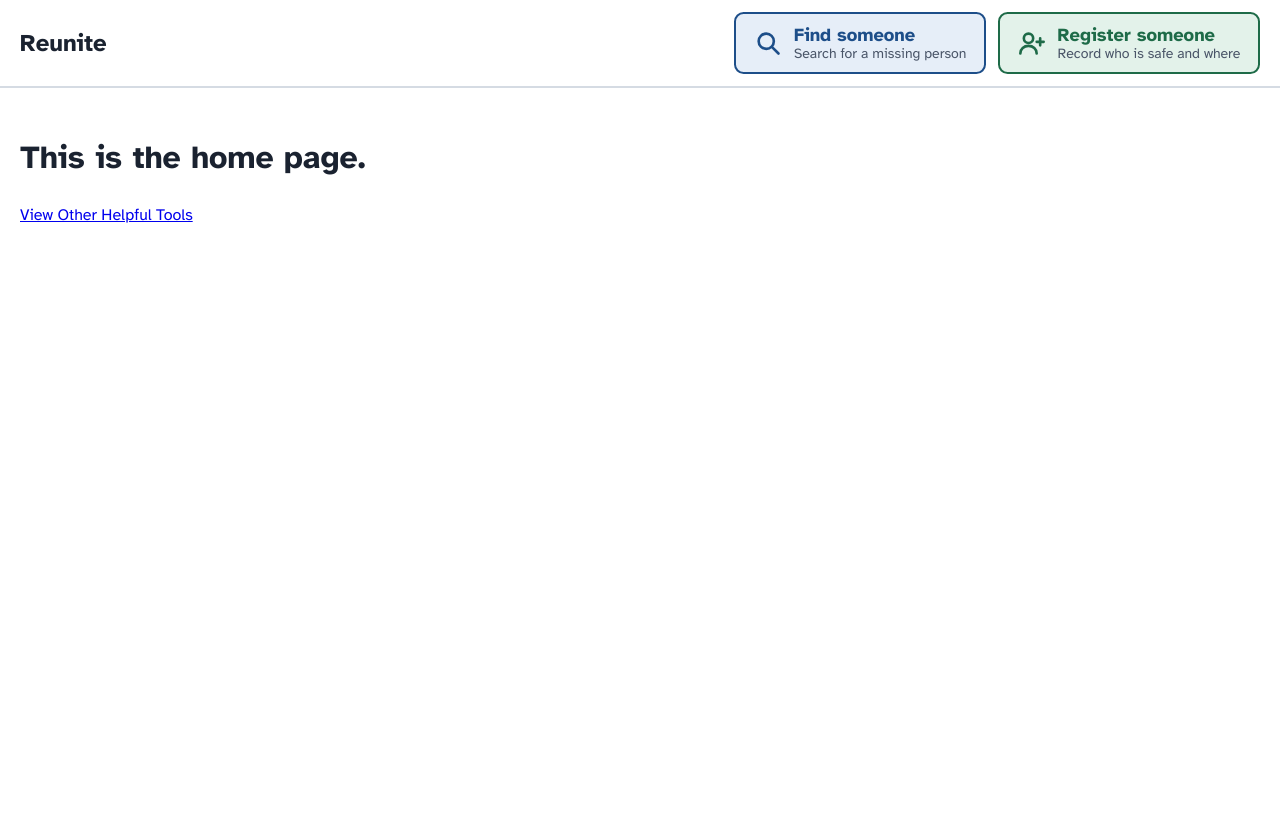
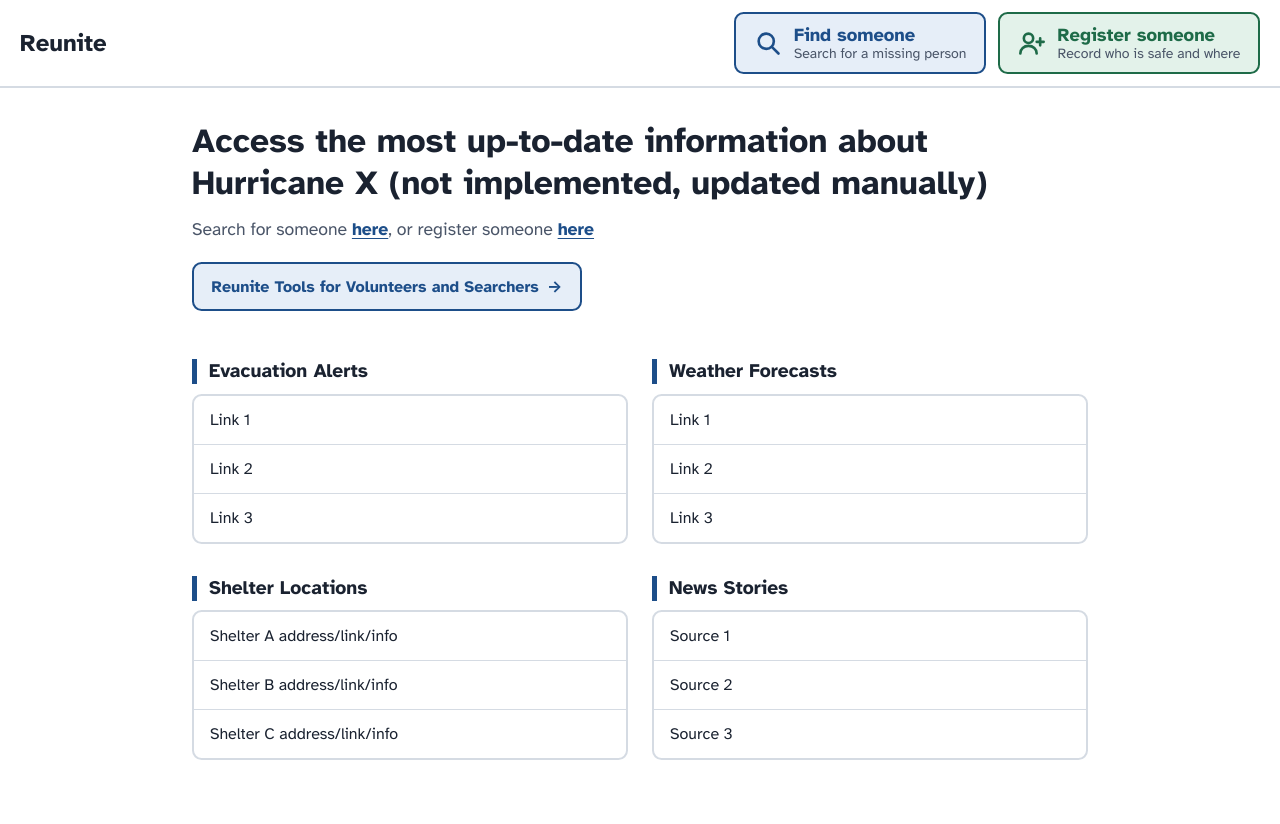
Before and after one commit to burnsa2024/dali-app, a Django app: page / in a window 1280 px wide. Before the commit the page ends 223 px from the top, so only its background shows below. Run offline with Django 5.2, Linux system fonts and the light colour scheme; some libraries are stand-ins or nearby versions.

Commit message:
Added home page content, added to readme

```diff
--- /dev/null
+++ b/static/home.css
@@ -0,0 +1,94 @@
+/* Home page. Uses the color variables defined in site.css. */
+
+.home {
+  display: grid;
+  grid-template-columns: 1fr 1fr;
+  grid-auto-flow: dense;
+  gap: 0 1.5rem;
+  max-width: 56rem;
+  margin: 0 auto;
+}
+
+/* The intro (heading, paragraph, tools link) spans the full width. */
+.home > :not(h2):not(ul) { grid-column: 1 / -1; }
+
+/* Info sections form a 2x2 grid: odd sections on the left, even on the right.
+   This relies on each section being exactly one h2 followed by one ul. */
+.home > h2:nth-of-type(odd),
+.home > ul:nth-of-type(odd) { grid-column: 1; }
+.home > h2:nth-of-type(even),
+.home > ul:nth-of-type(even) { grid-column: 2; }
+
+/* Intro */
+.home h1 {
+  margin: 0.5rem 0 0.75rem;
+  font-size: clamp(1.6rem, 4vw, 2.1rem);
+  line-height: 1.25;
+}
+.home h1 + p {
+  margin: 0 0 1.25rem;
+  color: var(--muted);
+  font-size: 1.1rem;
+}
+
+.home a {
+  color: var(--find);
+  font-weight: 700;
+  text-underline-offset: 3px;
+}
+.home a:hover { text-decoration-thickness: 2px; }
+.home a:focus-visible {
+  outline: 3px solid var(--focus);
+  outline-offset: 2px;
+  border-radius: 2px;
+}
+
+/* The volunteer tools link sits on its own as a soft, tinted button. */
+.home > a {
+  justify-self: start;
+  display: inline-flex;
+  align-items: center;
+  gap: 0.5rem;
+  margin-bottom: 1rem;
+  padding: 0.65rem 1.1rem;
+  border: 2px solid var(--find);
+  border-radius: 0.6rem;
+  background: var(--find-tint);
+  text-decoration: none;
+}
+.home > a::after { content: "\2192" / ""; } /* decorative arrow, skipped by screen readers */
+.home > a:hover { text-decoration: underline; }
+
+/* Info sections */
+.home h2 {
+  margin: 2rem 0 0.6rem;
+  padding-left: 0.75rem;
+  border-left: 5px solid var(--find);
+  font-size: 1.2rem;
+  line-height: 1.3;
+}
+
+.home ul {
+  margin: 0;
+  padding: 0;
+  list-style: none;
+  border: 2px solid var(--rule);
+  border-radius: 0.6rem;
+  overflow: hidden;
+}
+.home li {
+  padding: 0.75rem 1rem;
+  border-bottom: 1px solid var(--rule);
+}
+.home li:last-child { border-bottom: 0; }
+
+@media (prefers-color-scheme: dark) {
+  .home a { color: #a9c8f0; }
+}
+
+/* Phones and narrow tablets: one column. */
+@media (max-width: 720px) {
+  .home { grid-template-columns: 1fr; }
+  .home > h2,
+  .home > ul { grid-column: 1 !important; }
+}
--- a/templates/home.html
+++ b/templates/home.html
@@ -1,6 +1,34 @@
 {% extends 'base.html' %}
-
+{% load static %}
+{% block extra_css %}<link rel="stylesheet" href="{% static 'home.css' %}">{% endblock %}
 {% block content %}
-    <h1>This is the home page.</h1>
-    <a href="{% url 'tools_page' %}">View Other Helpful Tools</a>
+<div class="home">
+    <h1>Access the most up-to-date information about Hurricane X (not implemented, updated manually)</h1>
+    <p>Search for someone <a href="{% url 'search_page' %}" >here</a>, or register someone <a href="{% url 'register_page' %}" >here</a></p>
+    <a href="{% url 'tools_page' %}">Reunite Tools for Volunteers and Searchers</a>
+    <h2>Evacuation Alerts</h2>
+        <ul>
+            <li>Link 1</li>
+            <li>Link 2</li>
+            <li>Link 3</li>
+        </ul>
+    <h2>Weather Forecasts</h2>
+        <ul>
+            <li>Link 1</li>
+            <li>Link 2</li>
+            <li>Link 3</li>
+        </ul>
+    <h2>Shelter Locations</h2>
+        <ul>
+            <li>Shelter A address/link/info</li>
+            <li>Shelter B address/link/info</li>
+            <li>Shelter C address/link/info</li>
+        </ul>
+    <h2>News Stories</h2>
+        <ul>
+            <li>Source 1</li>
+            <li>Source 2</li>
+            <li>Source 3</li>
+        </ul>
+</div>
 {% endblock %}
```
Also changed, not shown: README.md, registration_submission.png (added), search.png (added).
